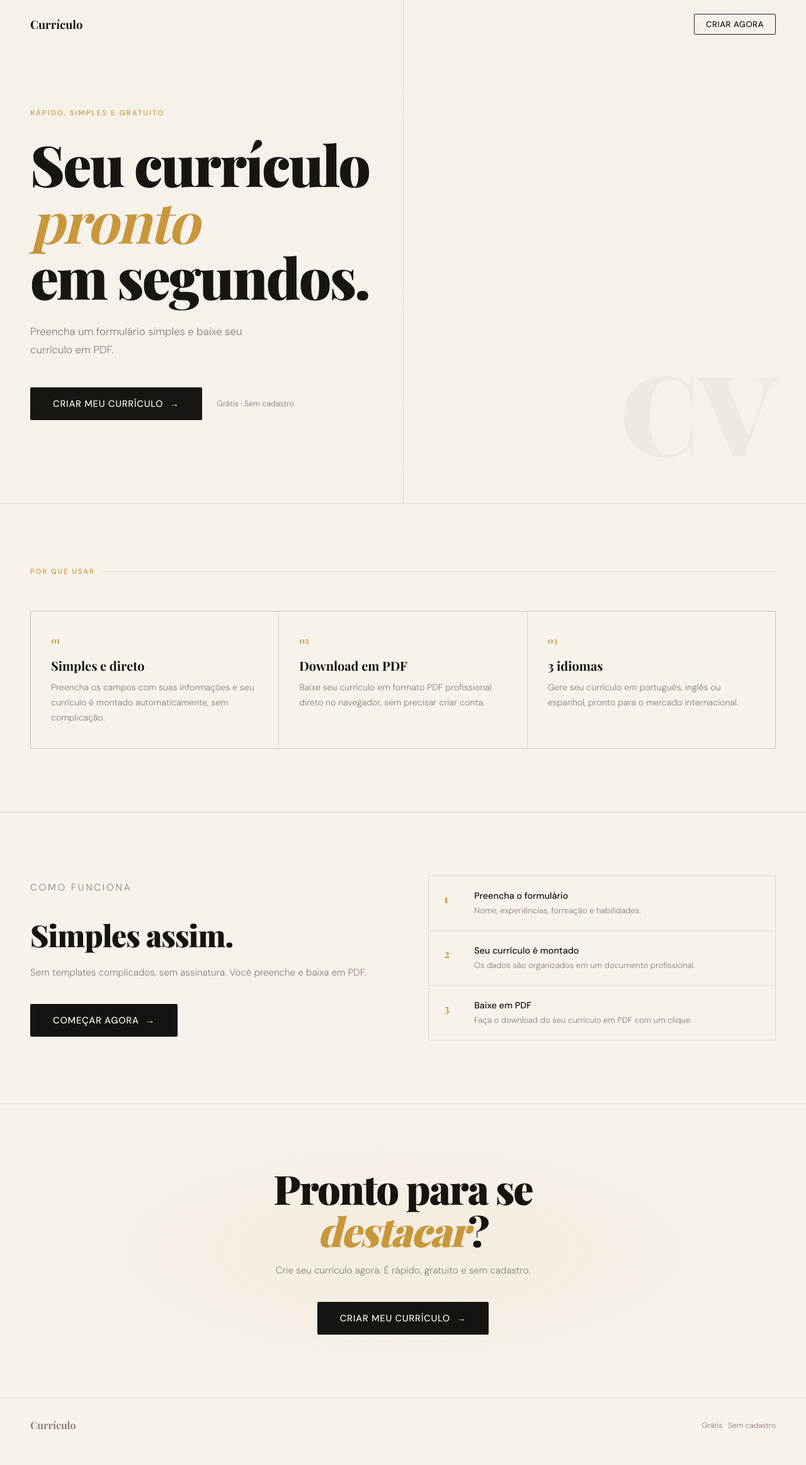
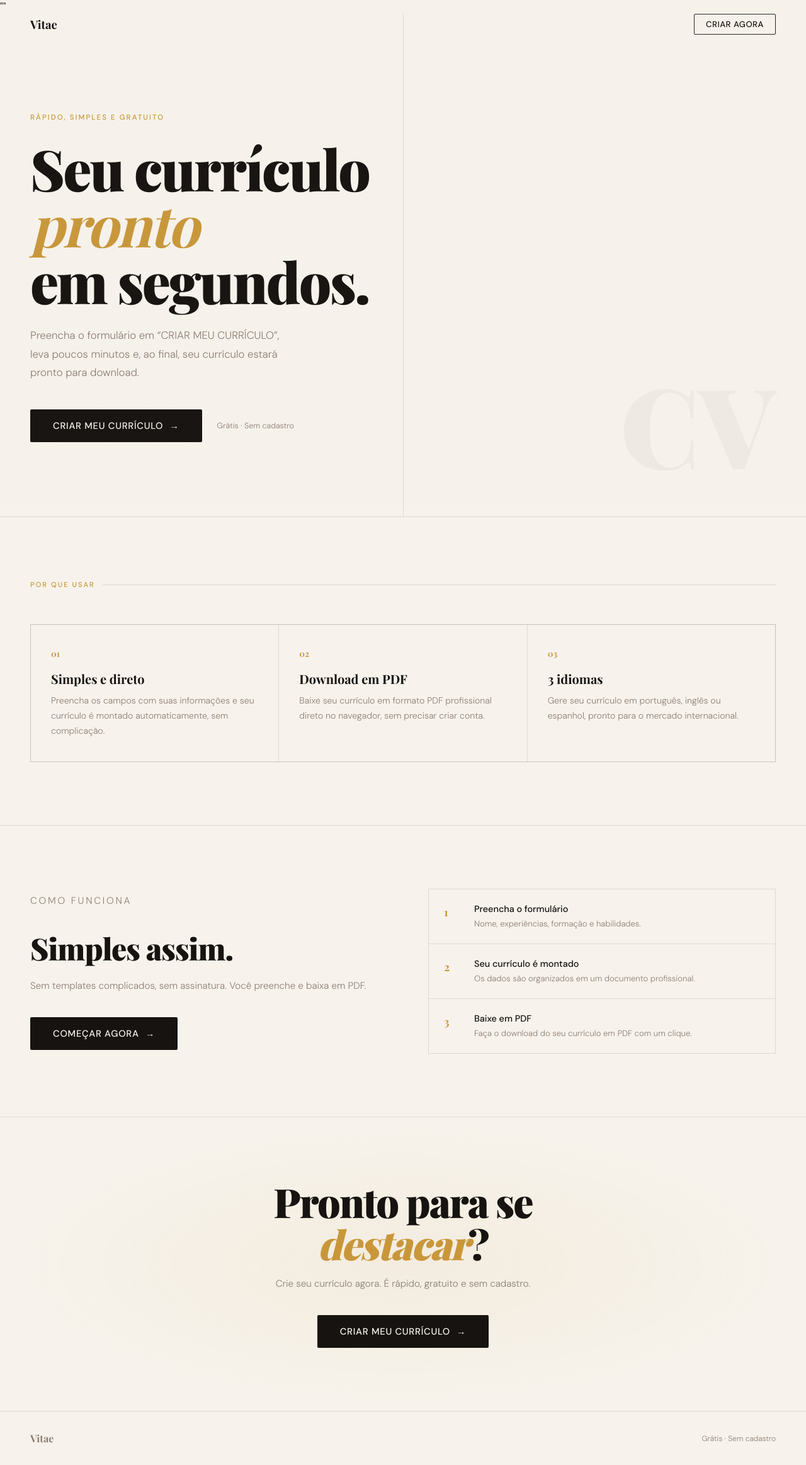
Before and after one commit to wesle-yey/Vitae, a Node server app: page / in a window 1280 px wide. Shown: the whole page at 63% size. Before the commit the page ends 2270 px from the top, so only its background shows below. Run offline with Node 20, Linux system fonts and the light colour scheme; some web fonts are replaced.

Commit message:
Adicionado nome do site

```diff
--- a/views/index.ejs
+++ b/views/index.ejs
@@ -11,15 +11,15 @@
 <body>
 
 <nav id="nav">
-  <div class="nav-logo">Currículo</div>
+  <div class="nav-logo">Vitae</div>
   <a href="/curriculo" class="nav-cta">Criar agora</a>
-</nav>
+</nav>""
 
 <!-- HERO -->
 <section class="hero">
   <p class="hero-eyebrow">Rápido, simples e gratuito</p>
   <h1 class="hero-title">Seu currículo<br><em>pronto</em><br>em segundos.</h1>
-  <p class="hero-sub">Preencha um formulário simples e baixe seu currículo em PDF.</p>
+  <p class="hero-sub">Preencha o formulário em “CRIAR MEU CURRÍCULO”, leva poucos minutos e, ao final, seu currículo estará pronto para download.</p>
   <div class="hero-actions">
     <a href="/curriculo" class="btn-primary">
       Criar meu currículo <span class="arrow">→</span>
@@ -95,7 +95,7 @@
 
 <!-- FOOTER -->
 <footer class="footer-section">
-  <div class="footer-logo">Currículo</div>
+  <div class="footer-logo">Vitae</div>
   <span class="footer-note">Grátis · Sem cadastro</span>
 </footer>
 
```
Also changed, not shown: 2 other files.
